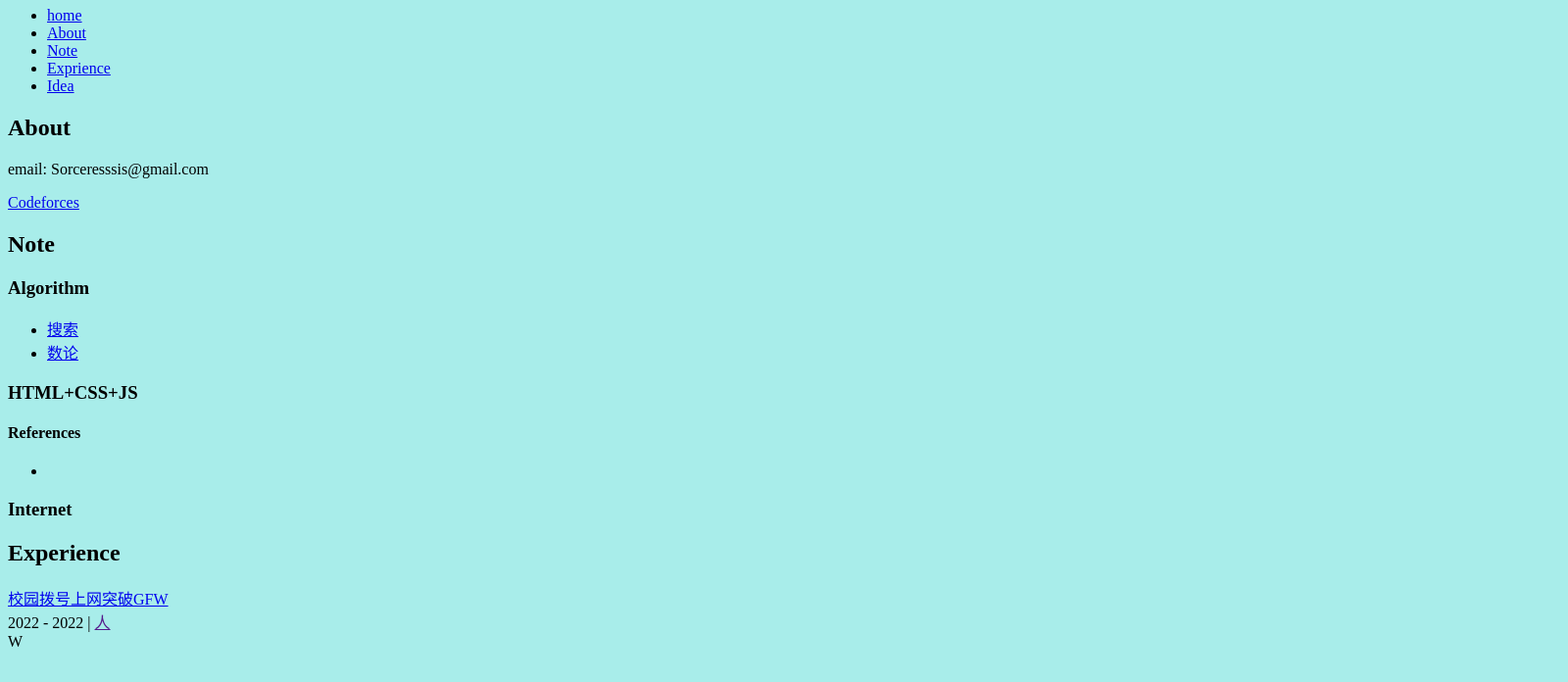
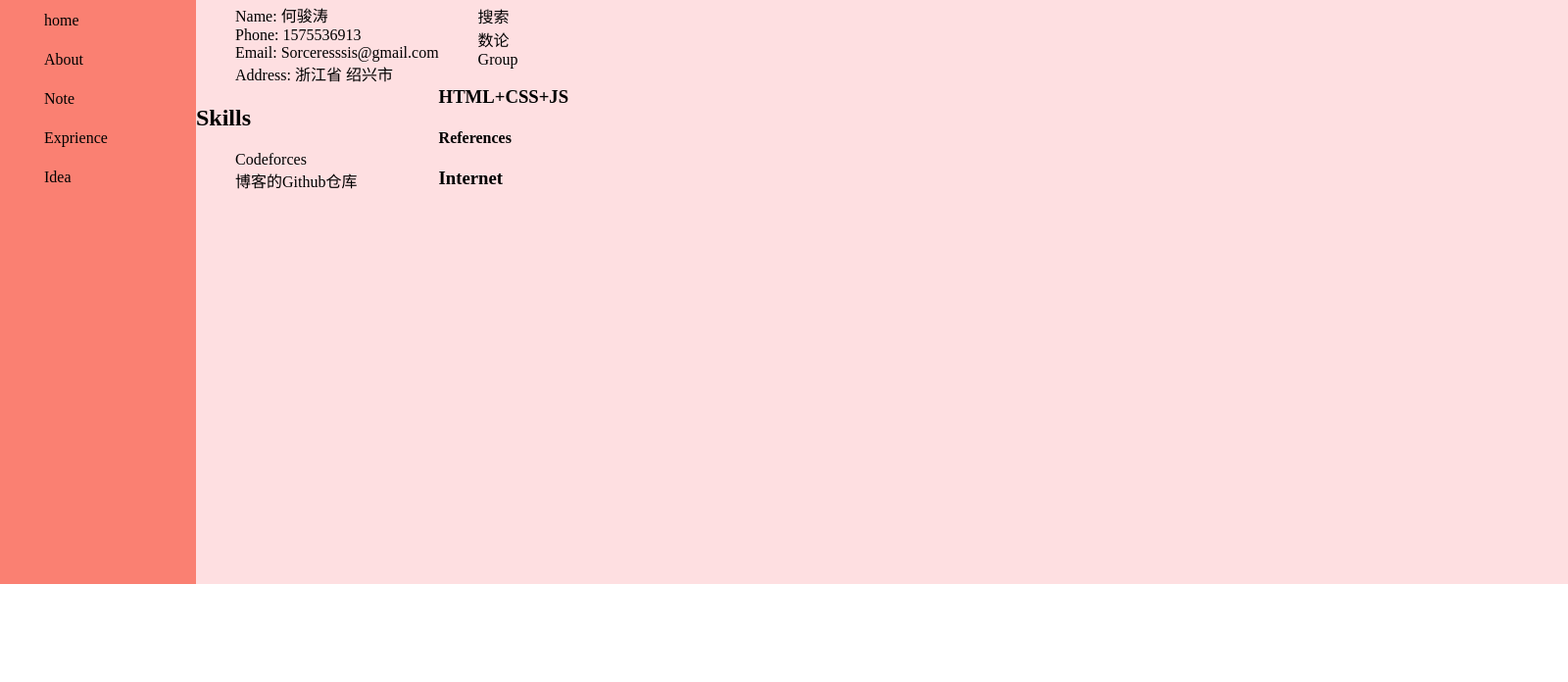
Before and after one commit to Sorceresssis/Sorceresssis.github.io, a plain HTML site: page index.html in a window 1280 px wide. Shown: the part 104-800 px from the top of the page at 98% size, 1600 px wide, since content can reach past the window. Drawn offline with Linux system fonts and the light colour scheme.

Commit message:
Add files via upload

```diff
--- /dev/null
+++ b/css/style.css
@@ -0,0 +1,99 @@
+@charset "utf-8";
+
+/***************  HTML Template  ****************
+Author: 何骏涛
+From: 2022/04/09
+End: 2022/05/30
+
+*************  TABLE OF CONTENTS  *************
+1. Fonts
+2. Reset
+3. Global
+4. Header
+5. About
+6. Resume
+7. Services
+8. Works
+9. Blog
+10. Contact
+
+***************************************************/
+
+/***
+
+====================================================================
+	Fonts
+====================================================================
+
+ ***/
+
+@font-face {
+	font-family: "";
+	src: url('');
+}
+/***
+
+====================================================================
+	Reset
+====================================================================
+
+ ***/
+
+body {
+	margin: 0px;
+	width: 1200px;
+	height: 800px;
+	font-size: 16px;
+	font-family: 'ci';
+}
+
+a {
+	text-decoration: none;
+	color: black;
+}
+
+ul,li {
+	list-style-type: none;
+}
+
+header {
+	display: flex;
+	justify-content: space-around;
+	align-items: ;
+	width: 200px;
+	height: 700px;
+	background-color: #fa8072;
+}
+
+footer{
+	text-align: center;
+}
+
+
+/***
+
+====================================================================
+	Global
+====================================================================
+
+ ***/
+
+.total {
+	display: flex;
+	width: 1600px;
+	height: 700px;
+	background-color: #fedfe1;
+}
+
+.mainmenu {
+	display: flex;
+	flex-direction: column;
+	justify-content: space-around;
+	width: 150px;
+	height: 200px;
+}
+
+.mainmenu-item {
+	width: 150px;
+	height: 20px;
+}
--- a/index.html
+++ b/index.html
@@ -4,45 +4,63 @@
 <head>
     <meta charset="utf-8" />
     <title>Ref:rain | Sorceress's blogs</title>
-    <link rel="icon" href="images/favicon.ico">
     <meta name="keywords" content="blogs,computer science">
+
+    <!--Favicon-->
+    <link rel=" shortcut icon" href="images/favicon.ico" type="image/x-icon">
+    <link rel="icon" href="images/favicon.ico" type="image/x-icon">
+
+    <!--Stylesheets-->
+    <link rel="stylesheet" href="css/style.css" type="text/css">
+
+    <!--Responsive-->
     <meta http-equiv="X-UA-Compatible" content="IE=edge">
-    <style>
-        .box {
-            background-color: #a8edea;
-        }
-    </style>
+    <meta name="viewport" content="width=device-width, initial-scale=1.0, maximum-scale=1.0, user-scalable=0">
 </head>
 
-<body class="box">
+<body>
+    <div class="total">
+        <!--Menu-->
+        <header>
+            <nav>
+                <h1>
+                    <a href="index.html"><img src="images/favicon.ico" alt="" width=" 60" height="60" /></a>
+                    Ref:rain
+                </h1>
+                <ul class="mainmenu">
+                    <li class="mainmenu-item"><a href="#home">home</a></li>
+                    <li class="mainmenu-item"><a href="#about">About</a> </li>
+                    <li class="mainmenu-item"><a href="#note">Note</a> </li>
+                    <li class="mainmenu-item"> <a href="#exprience">Exprience</a> </li>
+                    <li class="mainmenu-item"> <a href="#idea">Idea</a> </li>
+                </ul>
+            </nav>
+        </header>
 
-    <div>
+        <!--Home card item-->
+        <div>
 
-        <h1>
-            <a href="index.html"><img src="images/favicon.ico" alt="" width=" 60" height="60" /></a>
-            Ref:rain
-        </h1>
-
-        <!--Menu-->
-        <div>
-            <header>
-                <ul>
-                    <li><a href="#home">home</a></li>
-                    <li><a href="#about">About</a></li>
-                    <li><a href="#note">Note</a></li>
-                    <li><a href="#exprience">Exprience</a></li>
-                    <li><a href="#idea">Idea</a></li>
-                </ul>
-            </header>
         </div>
 
         <!--About card item-->
-        <div id="about">
+        <div id="about" class="">
             <h2>About</h2>
-            <p>email: Sorceresssis@gmail.com</p>
-            <p><a href="https://codeforces.com/profile/Sorceresssis">Codeforces</a></p>
+            <div class="text">
+                一个好小孩。
+            </div>
+            <ul>
+                <li>Name: 何骏涛</li>
+                <li>Phone: 1575536913</li>
+                <li>Email: Sorceresssis@gmail.com</li>
+                <li>Address: 浙江省 绍兴市</li>
+            </ul>
+            <h2>Skills</h2>
+            <ul>
+                <li><a href="https://codeforces.com/profile/Sorceresssis" target="_blank">Codeforces</a></li>
+                <li><a href="https://github.com/Sorceresssis/Sorceresssis.github.io" target="_blank">博客的Github仓库</a></li>
+            </ul>
         </div>
-        <!--end item-->
+
         <!--Note card item-->
         <div id="note">
             <h2>Note</h2>
@@ -51,6 +69,7 @@
                 <ul>
                     <li><a href="algorithm/algorithm_search.html" target="_blank">搜索</a></li>
                     <li><a href="algorithm/algorithm_math.html">数论</a></li>
+                    <li><a href="algorithm/group.md">Group</a></li>
                 </ul>
             </div>
             <div>
@@ -64,21 +83,21 @@
                 <h3>Internet</h3>
             </div>
         </div>
-        <!--end item-->
+
         <!--Exprience card item-->
         <div id="exprience">
             <h2>Experience</h2>
             <a href="#">校园拨号上网突破GFW</a>
         </div>
-        <!--end item-->
+
         <!--Idea card item-->
         <div class="" id="idea">
 
         </div>
-        <!--end item-->
-        <footer >2022 - 2022 | <a href="">人</a></footer>
+
+        <footer>2022 - 2022 | <a href="">人</a></footer>
     </div>
-    <!--End pagewrapper-->W
+    <!--End pagewrapper-->
 
 
     <script src=""></script>
```
Also changed, not shown: algorithm/algorithm_search.html (+1 -1 lines), images/background.jpg (added), 2 other files.
